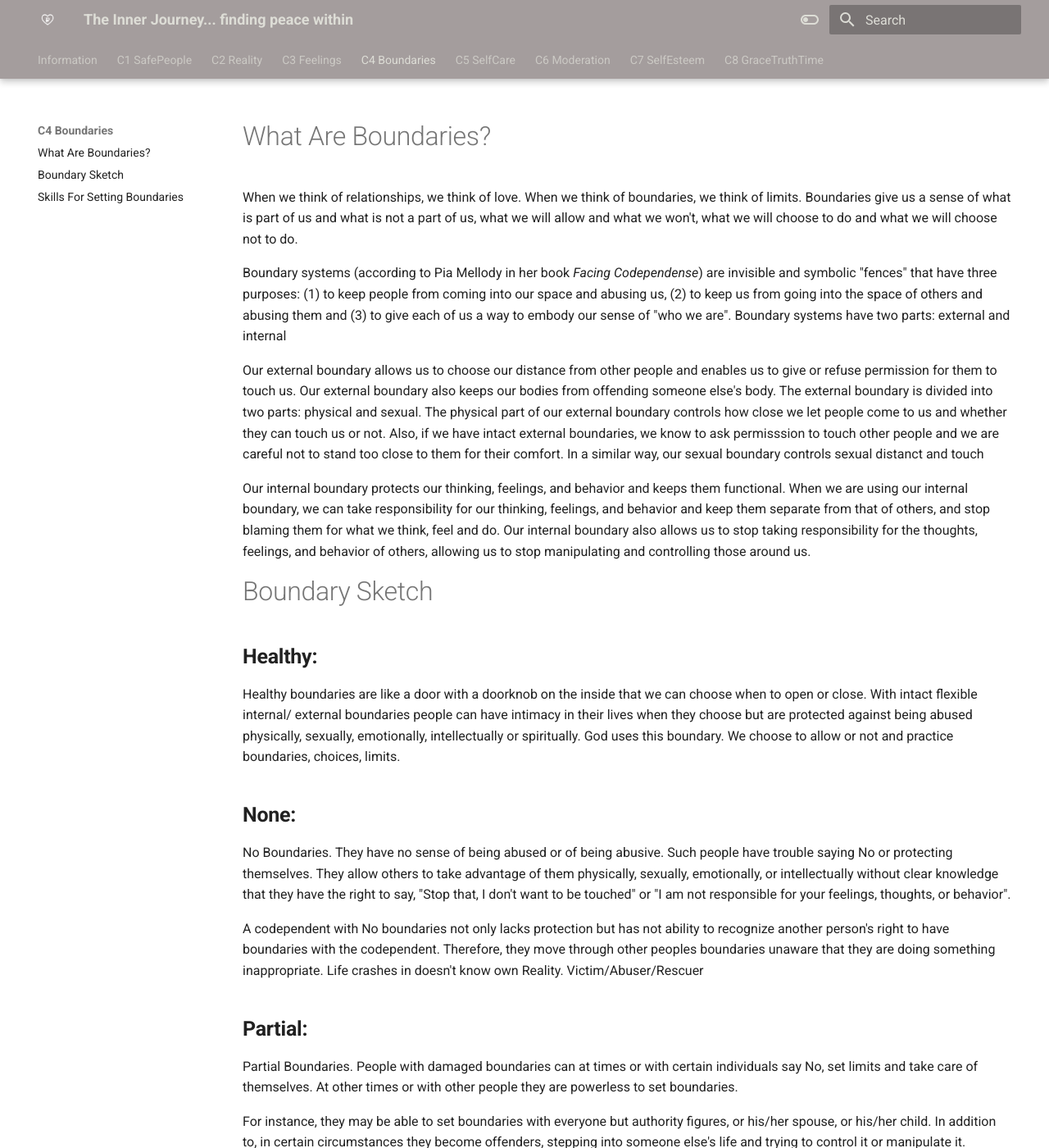
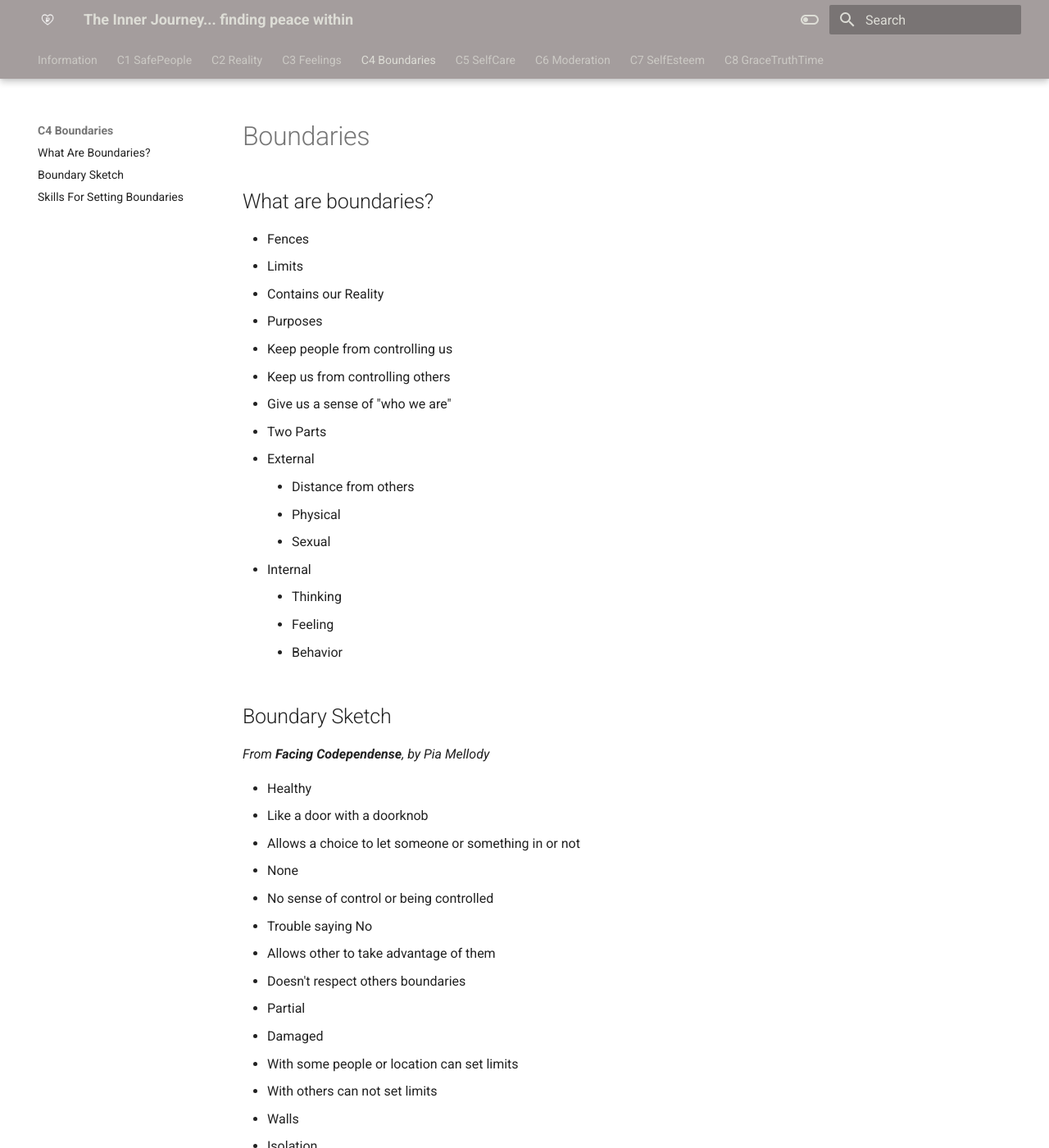
Before and after one commit to dgrothman/theinnerjourney, an MkDocs documentation site: the page built from docs/C4-Boundaries/Class 4 - Handout.md, in a window 1280 px wide and 1400 px high. Shown: the whole window at 82% size. Built offline with MkDocs 1.6.1 and Material for MkDocs 9.7.7, drawn with Linux system fonts in a browser that asks for light colours; some of the changed text lies outside the part shown.

```diff
--- a/docs/C4-Boundaries/Class 4 - Handout.md
+++ b/docs/C4-Boundaries/Class 4 - Handout.md
@@ -1,97 +1,60 @@
-# What Are Boundaries?
+# Boundaries
 
-When we think of relationships, we think of love. When we think of boundaries,
-we think of limits. Boundaries give us a sense of what
-is part of us and what is not a part of us, what we will
-allow and what we won't, what we will choose to do
-and what we will choose not to do.
+## What are boundaries?
 
-Boundary systems (according to Pia Mellody in her book _Facing Codependense_)
-are invisible and symbolic "fences" that have three purposes:
-(1) to keep people from coming into our space and abusing us,
-(2) to keep us from going into the space of others and abusing them and
-(3) to give each of us a way to embody our sense of "who we are". Boundary systems
-have two parts: external and internal
+* Fences
+* Limits
+* Contains our Reality
+* Purposes
+  * Keep people from controlling us
+  * Keep us from controlling others
+  * Give us a sense of "who we are"
+* Two Parts
+  * External
+    * Distance from others
+    * Physical
+    * Sexual
+  * Internal
+    * Thinking
+    * Feeling
+    * Behavior
 
-Our external boundary allows us to choose our distance from other
-people and enables us to give or refuse permission for them to touch us.
-Our external boundary also keeps our bodies from offending someone else's body.
-The external boundary is divided into two parts: physical and sexual.
-The physical part of our external boundary controls how close we let people come to us
-and whether they can touch us or not. Also, if we have intact external boundaries, we know
-to ask permisssion to touch other people and we are careful not to stand too close to them
-for their comfort. In a similar way, our sexual boundary controls sexual distanct
-and touch
-
-Our internal boundary protects our thinking, feelings, and behavior and keeps them functional.
-When we are using our internal boundary, we can take responsibility for our thinking,
-feelings, and behavior and keep them separate from that of others, and stop blaming them for
-what we think, feel and do. Our internal boundary also allows us to stop taking responsibility
-for the thoughts, feelings, and behavior of others, allowing us to stop manipulating and controlling
-those around us.
-
-<div class="page"></div>
-
-# Boundary Sketch
-## **Healthy:**
-Healthy boundaries are like a door with a doorknob on the inside that
-we can choose when to open or close. With intact flexible internal/ external
-boundaries people can have intimacy in their lives when they choose but are
-protected against being abused physically, sexually, emotionally, intellectually
-or spiritually. God uses this boundary. We choose to allow or not and practice
-boundaries, choices, limits.
-
-## **None:**
-No Boundaries. They have no sense of being abused or of being abusive.
-Such people have trouble saying No or protecting themselves.
-They allow others to take advantage of them physically, sexually, emotionally, or intellectually
-without clear knowledge that they have the right to say, "Stop that, I don't want to be touched" or
-"I am not responsible for your feelings, thoughts, or behavior".
-
-A codependent with No boundaries not only lacks protection but has not ability to recognize
-another person's right to have boundaries with the codependent. Therefore, they
-move through other peoples boundaries unaware that they are doing something inappropriate.
-Life crashes in doesn't know own Reality. Victim/Abuser/Rescuer
-
-## **Partial:**
-Partial Boundaries. People with damaged boundaries can at times or with certain individuals say No,
-set limits and take care of themselves. At other times or with other people they are powerless to set boundaries.
-
-For instance, they may be able to set boundaries with everyone but authority figures, or his/her spouse, or
-his/her child. In addition to, in certain circumstances they become offenders, stepping into someone else's
-life and trying to control it or manipulate it.
-
-## **Walls:**
-It is also quite common for a person to move from one kind of wall to another, **switching from anger to fear, words,
-or silence at any time**, though always remaining invulnerable behind the walls. After a period of loneliness they may
-venture out get pinged and quickly retreat back. The sad thing about walls is that although they give
-solid protection, **they do not allow for intimacy** and leave the codependent even more isolated and lonely.
-
-#### **Anger:**
-People who use a wall of Anger give off the message (either verbally or nonverbally), if you
-come near me or say anything about such-and-such, I'll explode! I might hit you or yell at you, so watch out!
-Others are afraid to approach for fear of triggering that anger.
-
-#### **Fear:**
-People who use a wall of fear retreat from others to keep safe. Such people don't go to parties,
-don't hang around after meetings to chat. They emit an energy field that says don't come near me, or I'll fall apart.
-I'm so fragile and afraid that I can't handle contact with anyone. Unfortunately, an offender is attracted to a
-person like this, like a red cape to a bull. So this is not an effective method of protection from offenders.
-
-#### **Silence:**
-The person using a wall of silence becomes quiet and does not emit an energy field of emotion like
-the people using fear or anger, they fade into the woodwork. Another example would be some using the "silent treatment"
-
-#### **Words:**
-The person using a wall of words often just talks right on, even when someone politely tries to contribute
-to the conversation by making a comment or changing the subject. Talks over others and may ask a question and talk
-right over the answer.
+## Boundary Sketch
 
 *From **_Facing Codependense_**, by Pia Mellody*
 
-<div class="page"></div>
+* Healthy
+  * Like a door with a doorknob
+  * Allows a choice to let someone or something in or not
 
-# Skills For Setting Boundaries
+* None
+  * No sense of control or being controlled
+  * Trouble saying No
+  * Allows other to take advantage of them
+  * Doesn't respect others boundaries
+
+* Partial
+  * Damaged
+  * With some people or location can set limits
+  * With others can not set limits
+
+* Walls
+  * Isolation
+  * Used for protection from hurting others, or being hurt by others
+  * Types
+    * Anger
+      * Scare people away
+    * Fear
+      * Hide from others
+    * Silence
+      * Stop communicating
+    * Words
+      * Use words to keep things surface level
+
+## Skills For Setting Boundaries
+
+*From **_Changes That Heal_** by Dr. Henry Cloud*
+
 * Gain Awareness
 * Define who you are
 * Define who you are not
@@ -107,5 +70,3 @@ right over the answer.
 * Realize your separateness
 * Be honest
 * Challenge distorted thinking
-
-*From **_Changes That Heal_** by Dr. Henry Cloud*
```
Also changed, not shown: docs/C5-SelfCare/Teaching Notes.md (+31 -20 lines), docs/index.md (+1 -1 lines).
